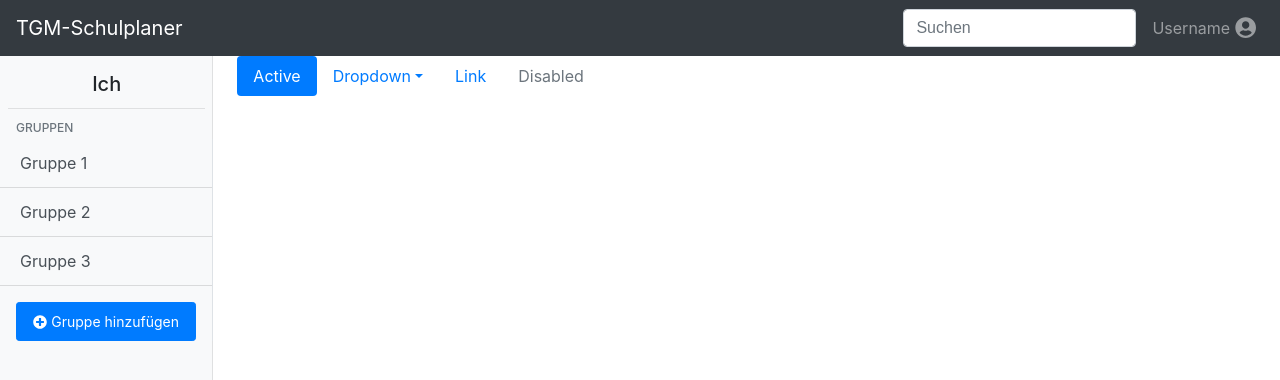
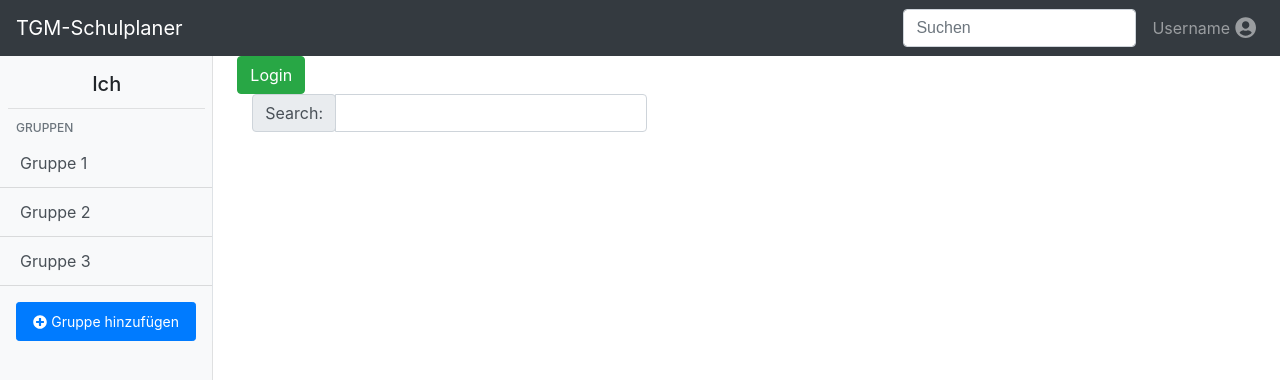
Before and after one commit to TGM-Schulplaner/Angular-Frontend, an Angular app: page / in a window 1280 px wide. Shown: the top 380 px of the page. Built offline with nearby package versions, Linux system fonts and the light colour scheme.

Commit message:
changes on content

```diff
--- a/src/app/app.component.html
+++ b/src/app/app.component.html
@@ -1,12 +1,11 @@
 <app-toast-container></app-toast-container>
 <app-header></app-header>
 <div>
-  <!--Todo: Sidebar-->
   <app-sidebar></app-sidebar>
   <div>
     <!--Todo: Navbar-->
+    <!-- Content -->
     <app-content></app-content>
-    <!-- <router-outlet></router-outlet> Content -->
   </div>
 </div>
 <!--Todo: Footer-->
--- a/src/app/components/layout/content/content.component.html
+++ b/src/app/components/layout/content/content.component.html
@@ -1,29 +1,5 @@
-<main role="main" class="col-md-9 ml-sm-auto col-lg-10 px-4">
-  <div class="d-flex justify-content-between flex-wrap flex-md-nowrap
-    align-items-center pb-2 mb-3">
-    <!-- TODO Content -->
-    <ul class="nav nav-pills">
-      <li class="nav-item">
-        <a class="nav-link active" href="#">Active</a>
-      </li>
-      <li class="nav-item dropdown">
-        <a class="nav-link dropdown-toggle" data-toggle="dropdown" href="#"
-          role="button" aria-haspopup="true" aria-expanded="false">Dropdown</a>
-        <div class="dropdown-menu">
-          <a class="dropdown-item" href="#">Action</a>
-          <a class="dropdown-item" href="#">Another action</a>
-          <a class="dropdown-item" href="#">Something else here</a>
-          <div class="dropdown-divider"></div>
-          <a class="dropdown-item" href="#">Separated link</a>
-        </div>
-      </li>
-      <li class="nav-item">
-        <a class="nav-link" href="#">Link</a>
-      </li>
-      <li class="nav-item">
-        <a class="nav-link disabled" href="#" tabindex="-1"
-          aria-disabled="true">Disabled</a>
-      </li>
-    </ul>
-  </div>
-</main>
+<div class="col-md-9 ml-sm-auto col-lg-10 px-4">
+  <!-- Navigation -->
+  <!-- Content -->
+  <router-outlet></router-outlet>
+</div>
```
